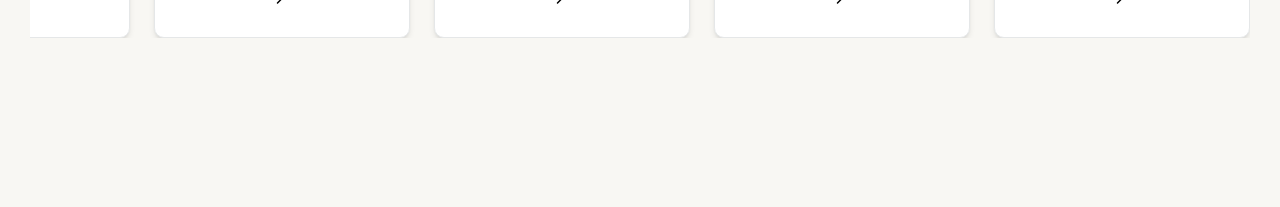
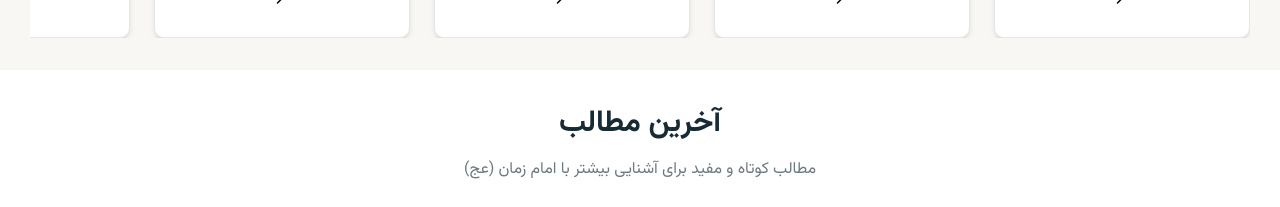
Before and after one commit to adadvar/mahdi-ghaem, a Next.js app: page / in a window 1280 px wide. Shown: the part 874-1081 px from the top of the page. Before the commit the page ends 944 px from the top, so only its background shows below. Built offline with nearby package versions, Linux system fonts and the light colour scheme; a web font is replaced by a local one.

Commit message:
put max w to categorie setion

```diff
--- a/app/page.tsx
+++ b/app/page.tsx
@@ -1,11 +1,13 @@
 import Hero from '@/components/layout/Hero';
 import Categories from '@/components/layout/Categories';
+import LatestArticles from '@/components/layout/LatestArticles';
 
 export default function Home() {
   return (
     <main className="space-y-[3.2rem]">
       <Hero />
       <Categories />
+      <LatestArticles />
     </main>
   );
 }
--- a/components/layout/Categories.tsx
+++ b/components/layout/Categories.tsx
@@ -75,12 +75,12 @@ const items: Item[] = [
 
 const Categories = () => {
   return (
-    <section className="px-[3rem] text-center">
+    <section className="mx-auto max-w-[144rem] px-[3rem] text-center">
       <h2 className="text-[3rem] font-bold text-[#172B36]">امام را بشناسیم</h2>
       <p className="text-[1.6rem] text-[#6B7A80]">
         برای شناخت بهتر، با بخش های مهم زندگی و دوران امام ایشان آشنا شوید.
       </p>
-      <div className="my-[3.2rem] flex gap-[2.4rem] overflow-x-auto">
+      <div className="mx-auto my-[3.2rem] flex gap-[2.4rem] overflow-x-auto">
         {items.map((item: Item, idx: number) => (
           <Card key={idx} item={item} />
         ))}
--- /dev/null
+++ b/components/layout/LatestArticles.tsx
@@ -0,0 +1,12 @@
+const LatestArticles = () => {
+  return (
+    <section className="bg-white px-[3rem] py-[2.4rem] text-center shadow">
+      <h2 className="text-[3rem] font-bold text-[#172B36]">آخرین مطالب</h2>
+      <p className="text-[1.6rem] text-[#6B7A80]">
+        مطالب کوتاه و مفید برای آشنایی بیشتر با امام زمان (عج)
+      </p>
+    </section>
+  );
+};
+
+export default LatestArticles;
```
